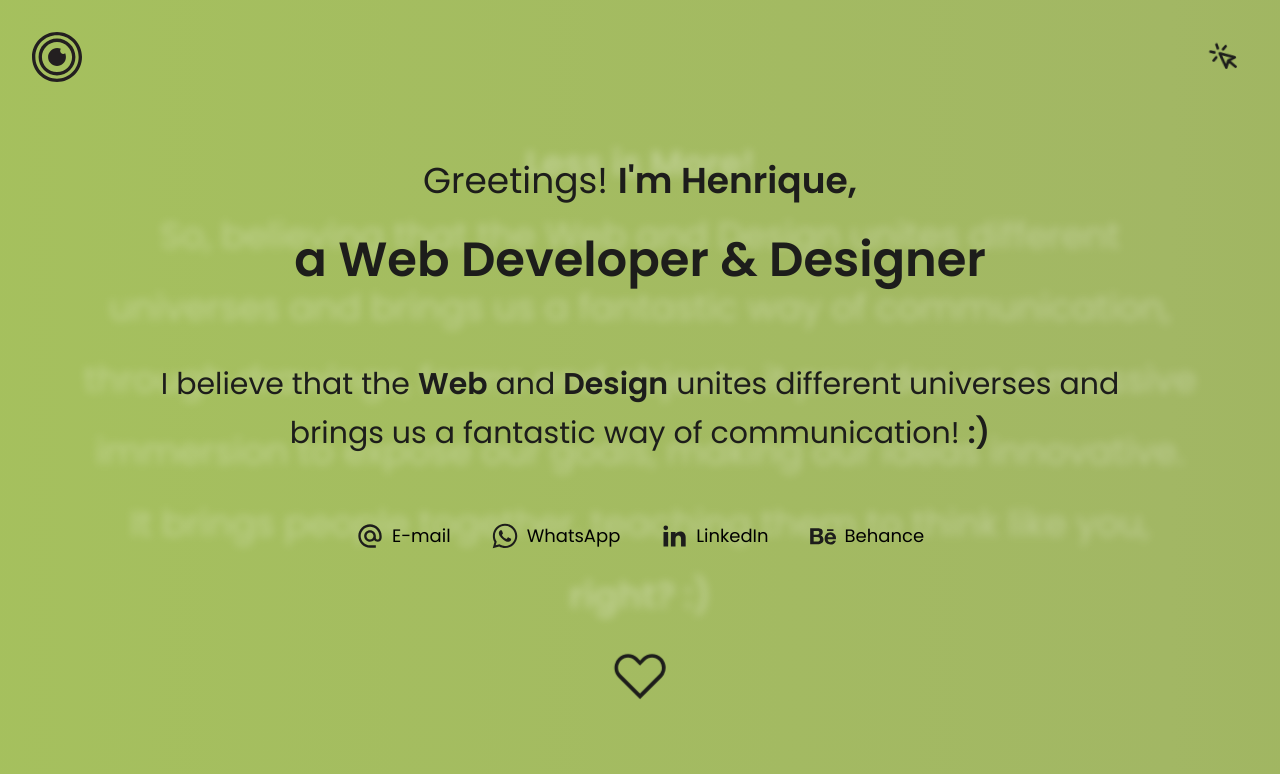
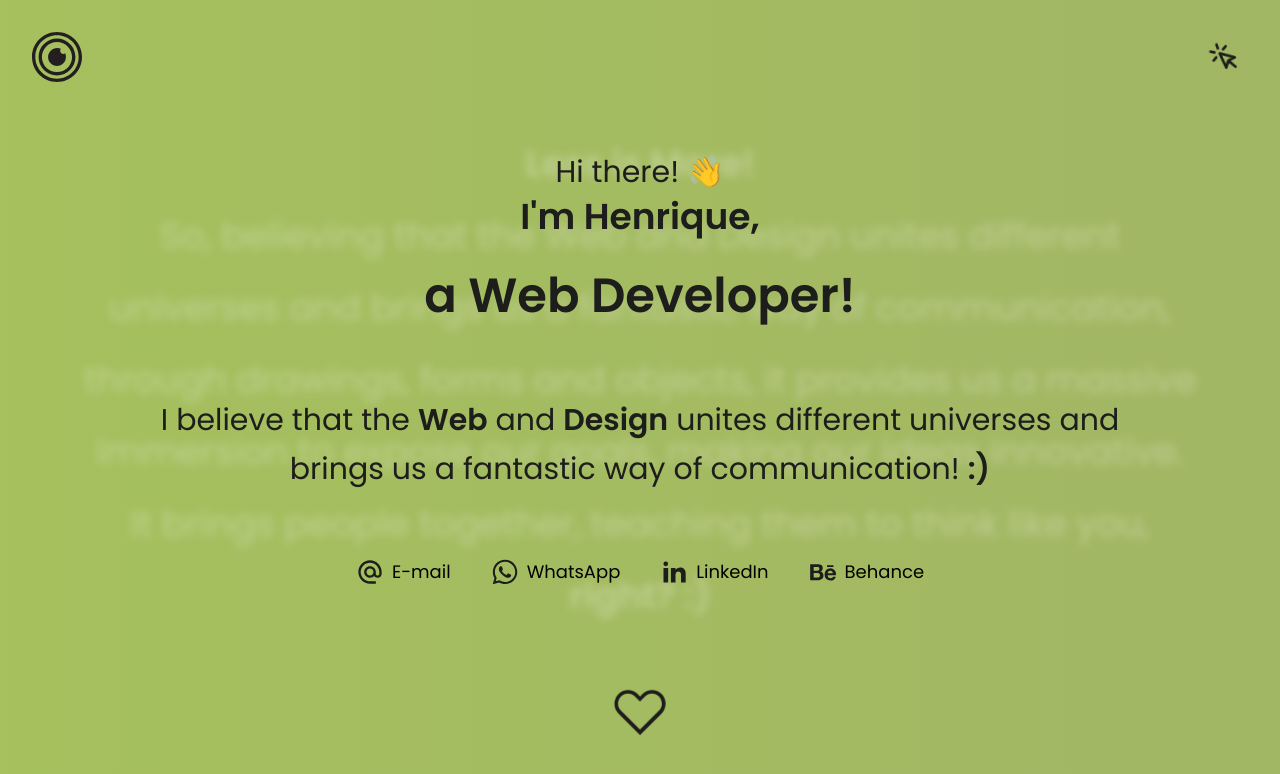
Before and after one commit to henriqpohl/henriqpohl.com, a React (Vite) app: page / in a window 1280 px wide. Shown: the top 774 px of the page. Built offline with nearby package versions, Linux system fonts and the light colour scheme.

Commit message:
Changed: Greetings message.

```diff
--- a/src/pages/Home.scss
+++ b/src/pages/Home.scss
@@ -5,6 +5,10 @@
 @layer components {
   .personal-information {
     @apply opacity-100 transition duration-200;
+  }
+
+  .hand-tilt-shaking {
+    animation: tilt-shaking 0.4s infinite;
   }
 
   .heart {
--- a/src/pages/Home.tsx
+++ b/src/pages/Home.tsx
@@ -46,10 +46,13 @@ export function Home() {
       >
         <section>
           <h1 className="text-[color:var(--black)] mt-2 text-4xl font-normal leading-normal">
-            Greetings! <span className="font-semibold">I'm Henrique,</span>
+            <span className="flex justify-center gap-2 text-3xl">
+              Hi there!<div className="hand-tilt-shaking">👋</div>
+            </span>
+            <span className="font-semibold">I'm Henrique,</span>
           </h1>
           <h2 className="text-[color:var(--black)] text-5xl mt-8 sm:mt-4 font-semibold leading-normal">
-            a Web Developer & Designer
+            a Web Developer!
           </h2>
           <h3 className="text-[color:var(--black)] mt-16 leading-relaxed text-center text-3xl font-normal">
             I believe that the <span className="font-semibold">Web</span> and{" "}
```
